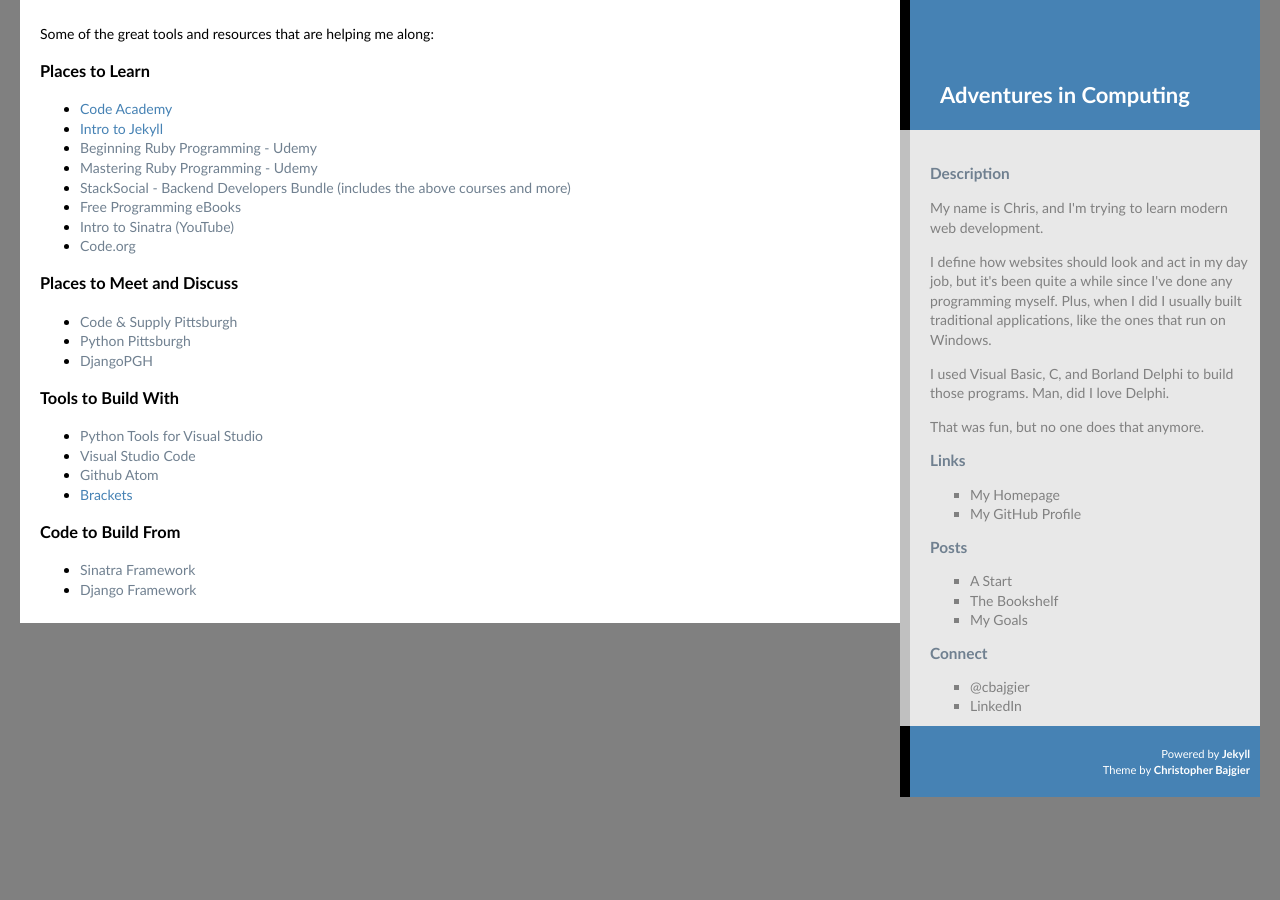
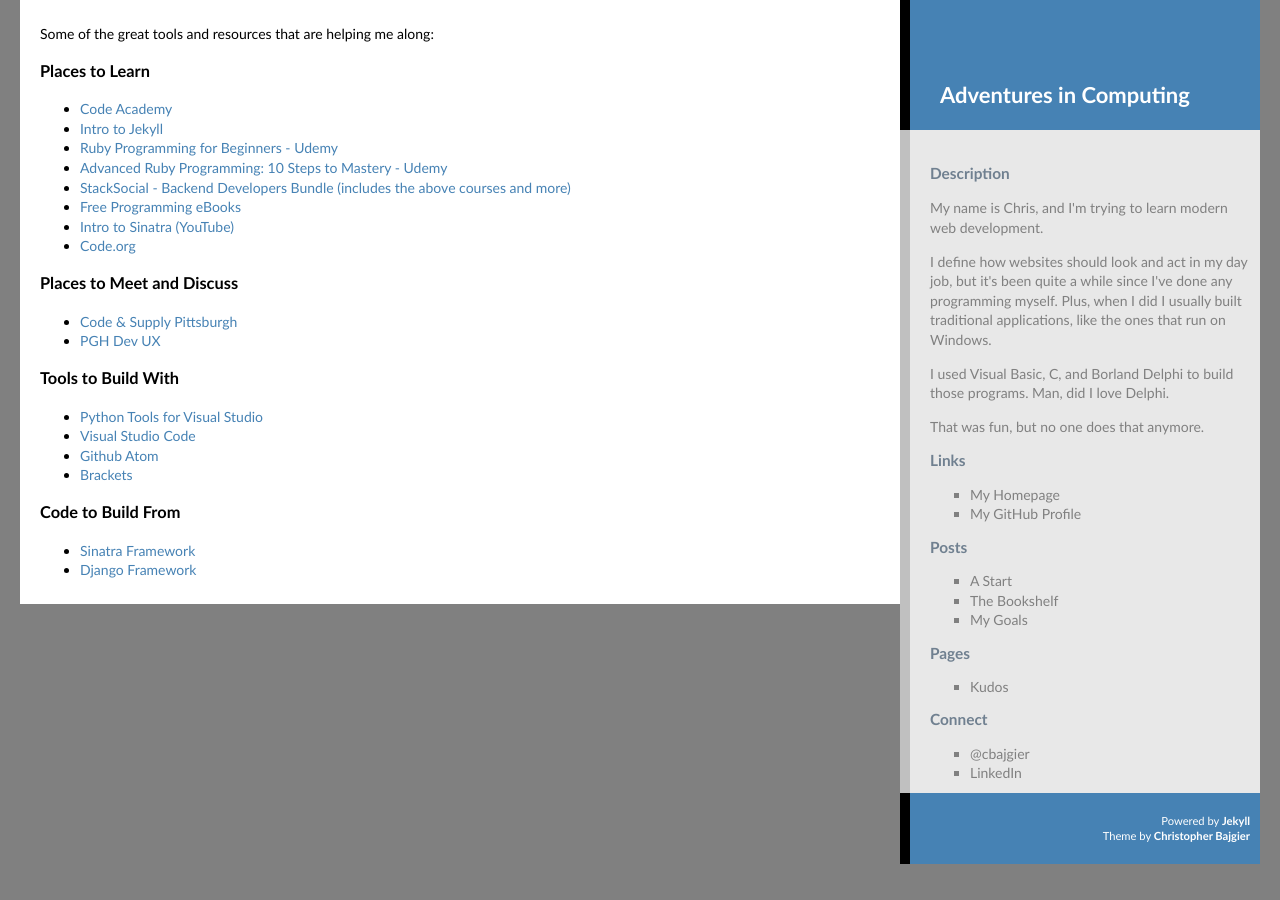
Before and after one commit to cbajgier/cbajgier.github.io, a Jekyll site: the page built from kudos.html, in a window 1280 px wide. Built offline with Jekyll 4.4.1, drawn with Linux system fonts in a browser that asks for light colours; nearby versions of some CDN libraries.

Commit message:
Small fixes + kudos

```diff
--- a/_includes/header.html
+++ b/_includes/header.html
@@ -29,7 +29,6 @@
     <body>
         <script type="text/javascript">
             $('body').restive({
->>>>>>> d9f74426d2933de9a9f889dd2ffa175a0241c749
             breakpoints: ['10000'],
             classes: ['nb'],
             turbo_classes: 'is_mobile=mobi,is_phone=phone,is_tablet=tablet,is_landscape=landscape'
--- a/_includes/nav.html
+++ b/_includes/nav.html
@@ -30,6 +30,11 @@
         {% endfor %}
     </ul>
 
+    <h2 class="sidebar-title">Pages</h2>
+    <ul>
+        <li><a href="kudos.html">Kudos</a></li>
+    </ul>
+
 	<h2 class="sidebar-title">Connect</h2>
 	<ul class="archive-list">
 
--- /dev/null
+++ b/_layouts/page.html
@@ -0,0 +1,6 @@
+---
+layout: default
+comments: false
+---
+
+    {{ content }}
--- a/kudos.html
+++ b/kudos.html
@@ -11,30 +11,29 @@
         <li><a href="http://codeacademy.org">Code Academy</a>
         </li>
         <li><a href="http://youtu.be/O7NBEFmA7yA">Intro to Jekyll</a></li>
-        <li><a href="">Beginning Ruby Programming - Udemy</a></li>
-        <li><a href="">Mastering Ruby Programming - Udemy</a></li>
-        <li><a href="">StackSocial - Backend Developers Bundle (includes the above courses and more)</a></li>
-        <li><a href="">Free Programming eBooks</a></li>
-        <li><a href="">Intro to Sinatra (YouTube)</a></li>
-        <li><a href="">Code.org</a></li>
+        <li><a href="https://www.udemy.com/learn-ruby-programming-in-ten-easy-steps/">Ruby Programming for Beginners - Udemy</a></li>
+        <li><a href="https://www.udemy.com/expert-ruby-programming-ten-steps-to-mastery/">Advanced Ruby Programming: 10 Steps to Mastery - Udemy</a></li>
+        <li><a href="https://stacksocial.com/sales/python-programming-for-beginners">StackSocial - Backend Developers Bundle (includes the above courses and more)</a></li>
+        <li><a href="https://github.com/vhf/free-programming-books/blob/master/free-programming-books.md">Free Programming eBooks</a></li>
+        <li><a href="https://www.youtube.com/watch?v=TVEE3CVn7b0">Intro to Sinatra (YouTube)</a></li>
+        <li><a href="https://code.org">Code.org</a></li>
     </ul>
     <h3>Places to Meet and Discuss</h3>
     <ul>
-        <li><a href="">Code &amp; Supply Pittsburgh</a></li>
-        <li><a href="">Python Pittsburgh</a></li>
-        <li><a href="">DjangoPGH</a></li>
+        <li><a href="http://www.codeandsupply.co">Code &amp; Supply Pittsburgh</a></li>
+        <li><a href="http://www.meetup.com/PGH-DEV-UX/">PGH Dev UX</a></li>
     </ul>
     <h3>Tools to Build With</h3>
     <ul>
-        <li><a href="">Python Tools for Visual Studio</a></li>
-        <li><a href="">Visual Studio Code</a></li>
-        <li><a href="">Github Atom</a></li>
+        <li><a href="https://www.visualstudio.com/en-us/features/python-vs.aspx">Python Tools for Visual Studio</a></li>
+        <li><a href="https://code.visualstudio.com">Visual Studio Code</a></li>
+        <li><a href="https://atom.io">Github Atom</a></li>
         <li><a href="http://brackets.io">Brackets</a></li>
     </ul>
     <h3>Code to Build From</h3>
     <ul>
-        <li><a href="">Sinatra Framework</a></li>
-        <li><a href="">Django Framework</a></li>
+        <li><a href="http://www.sinatrarb.com">Sinatra Framework</a></li>
+        <li><a href="https://www.djangoproject.com">Django Framework</a></li>
     </ul>
 
 </div>
```
Also changed, not shown: other parts of kudos.html (+1 -1 lines), _layouts/default.html (line endings or trailing spaces).
